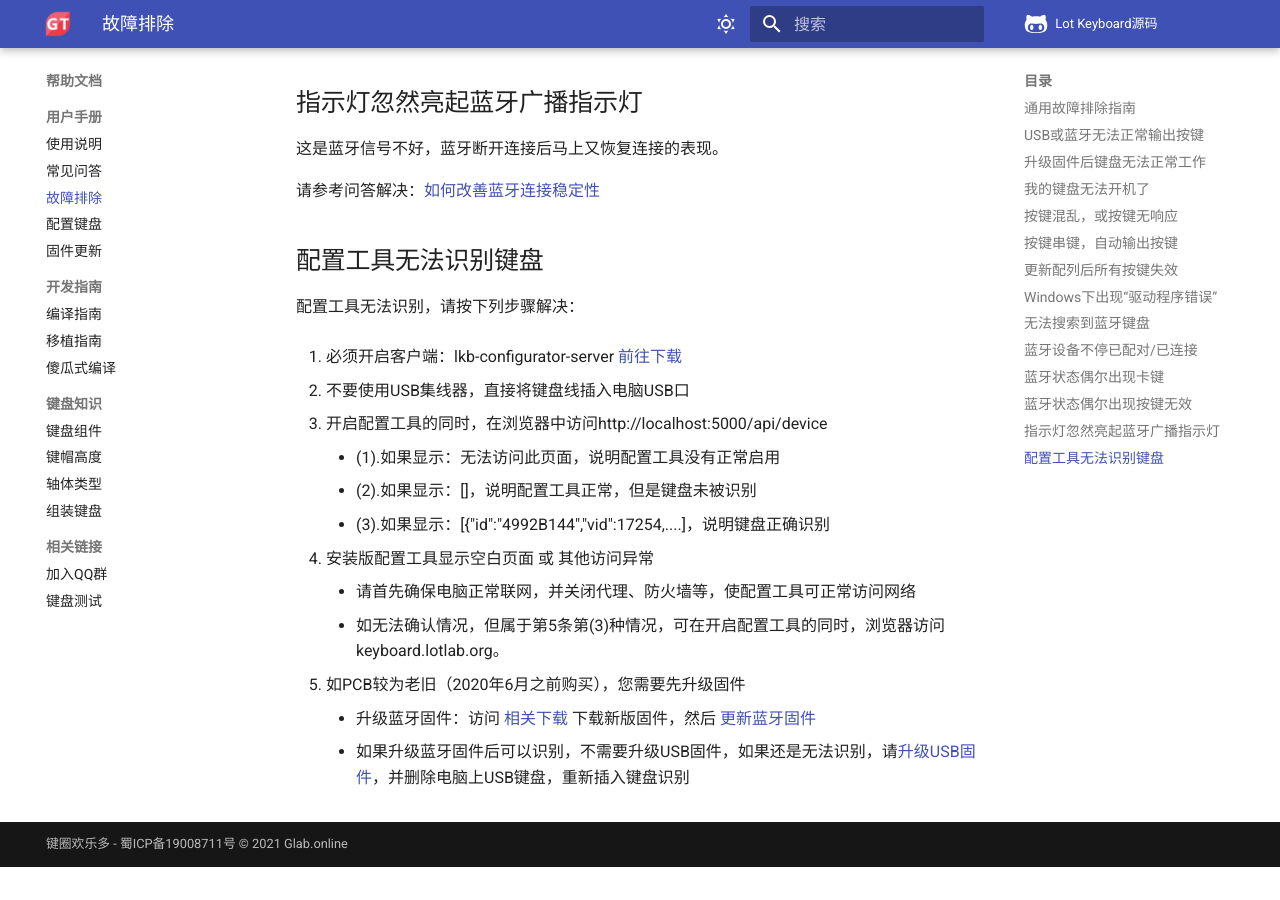
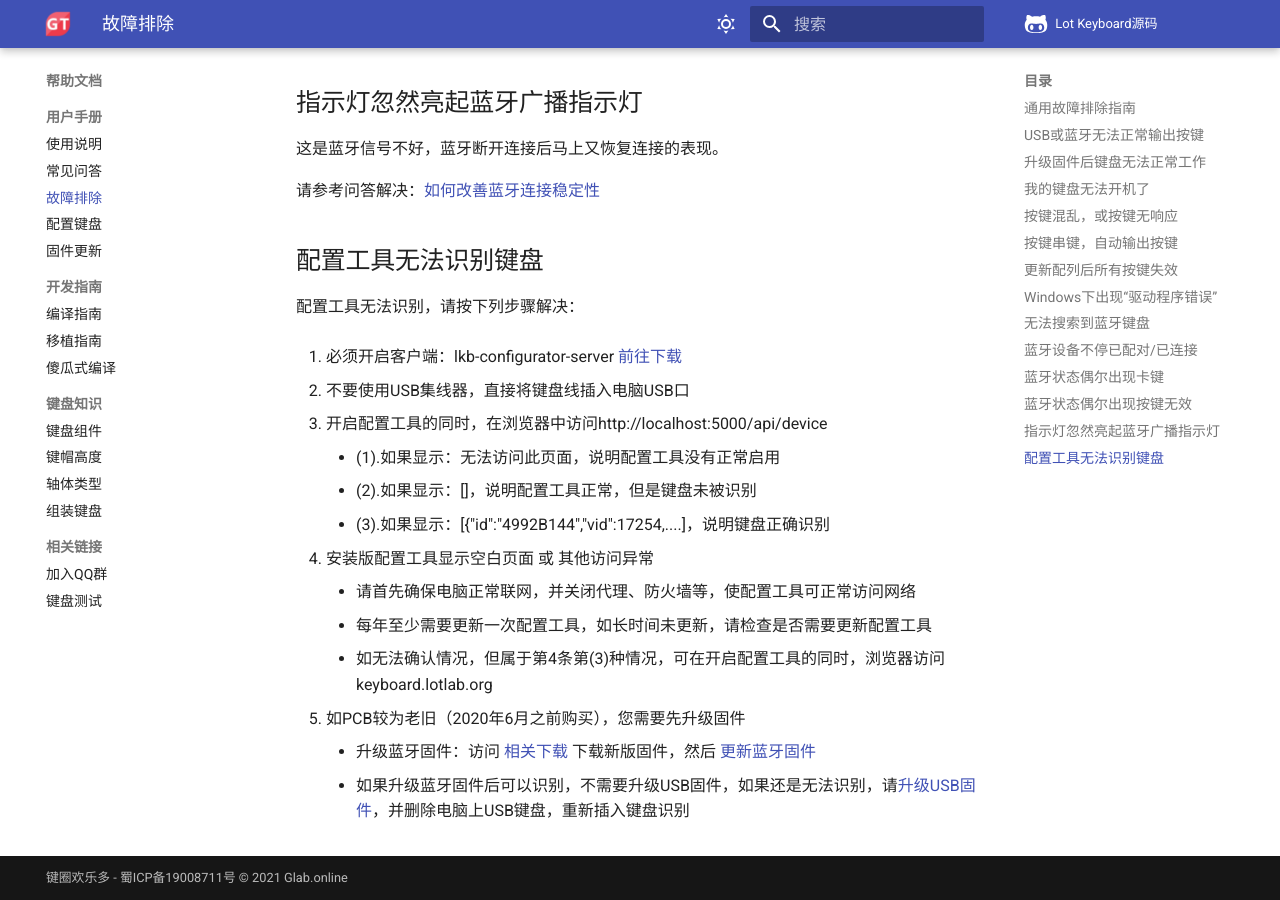
Before and after one commit to genokolar/genokolar.github.io, an MkDocs documentation site: the page built from docs/trouble.md, in a window 1280 px wide and 900 px high, scrolled down 4699 px. Built offline with MkDocs 1.6.1 and Material for MkDocs 9.7.7, drawn with Linux system fonts in a browser that asks for light colours; comment, search, counter and statistics services are not loaded; before the commit the page ends 5566 px from its top, so only the background shows below that.

Commit message:
Update trouble.md

```diff
--- a/docs/trouble.md
+++ b/docs/trouble.md
@@ -174,7 +174,8 @@
 
 4. 安装版配置工具显示空白页面 或 其他访问异常
     - 请首先确保电脑正常联网，并关闭代理、防火墙等，使配置工具可正常访问网络
-    - 如无法确认情况，但属于第5条第(3)种情况，可在开启配置工具的同时，浏览器访问keyboard.lotlab.org。
+    - 每年至少需要更新一次配置工具，如长时间未更新，请检查是否需要更新配置工具
+    - 如无法确认情况，但属于第4条第(3)种情况，可在开启配置工具的同时，浏览器访问keyboard.lotlab.org
 
 5. 如PCB较为老旧（2020年6月之前购买），您需要先升级固件
     - 升级蓝牙固件：访问 [相关下载](down/download.md) 下载新版固件，然后 [更新蓝牙固件](upgrade.md#更新蓝牙固件)
```
